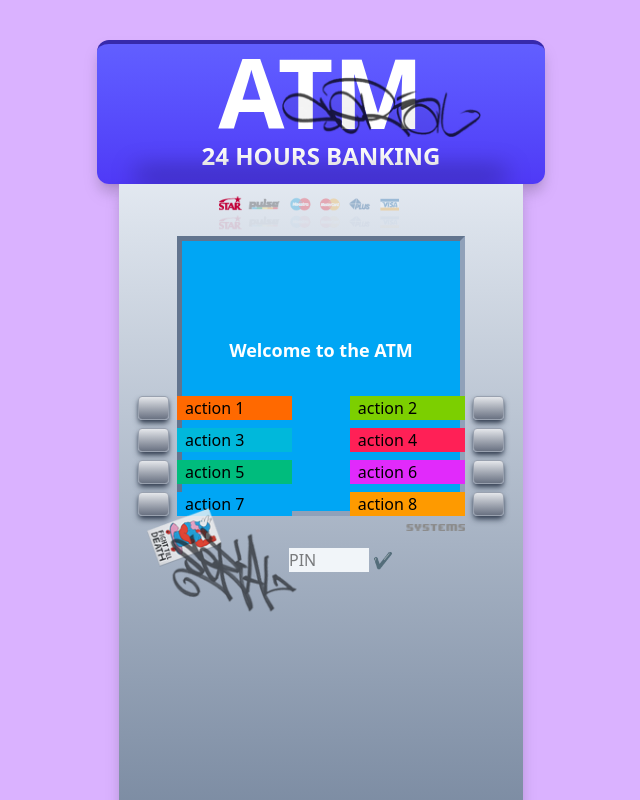
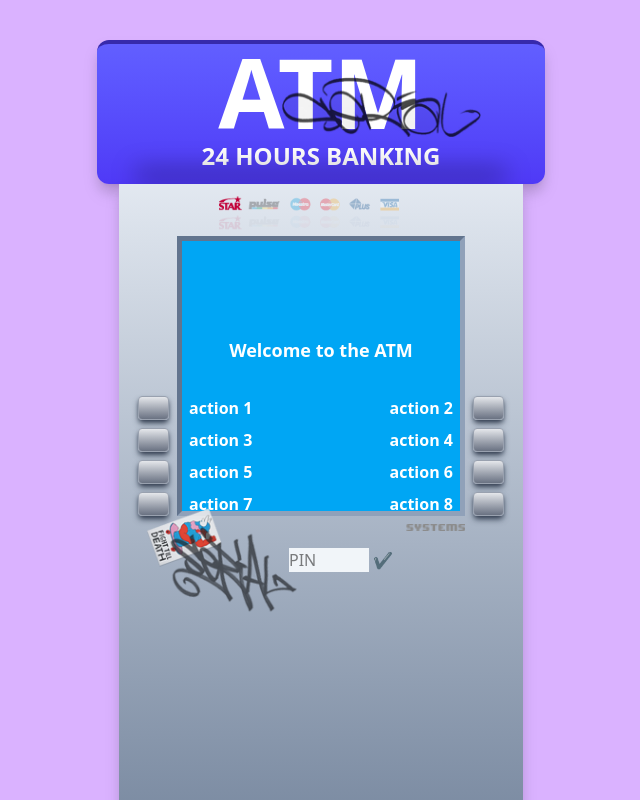
Before and after one commit to AlexisMerlin/atm-demo-app, a Next.js app: page / in a window 1280 px wide. Shown: the whole page, without its empty margins (319-959 px from the left). Built offline with nearby package versions, Linux system fonts and the light colour scheme.

Commit message:
Move labels and buttons to another file

```diff
--- a/src/components/InputPin.tsx
+++ b/src/components/InputPin.tsx
@@ -15,7 +15,9 @@ export default function InputPin() {
       dispatch(setScreenMessage(clientState.error));
     }
     if (clientState.currentClient) {
-      dispatch(setScreenMessage(`Hi ${clientState.currentClient.name}! Please select a choice...`));
+      dispatch(
+        setScreenMessage(`Hi ${clientState.currentClient.name}! Please select a choice...`),
+      );
     }
   }, [clientState, dispatch]);
 
--- a/src/components/ScreenComponents/AtmButtonLabel.tsx
+++ b/src/components/ScreenComponents/AtmButtonLabel.tsx
@@ -1,3 +1,3 @@
-export default function AtmButtonLabel({ text, position }: { text: string; position: string }) {
-  return <div className={`${position} truncate px-2`}>{text}</div>;
+export default function AtmButtonLabel({ text, position }: { text?: string; position: string }) {
+  return <div className={`${position} truncate px-3 font-semibold text-white align-text-top`}>{text}</div>;
 }
--- /dev/null
+++ b/src/components/ScreenComponents/AtmButtonLayout.tsx
@@ -0,0 +1,16 @@
+import AtmButton from "./AtmButton";
+
+export default function AtmButtonLayout() {
+  return (
+    <>
+      <AtmButton location='col-start-1 col-end-2 row-start-6 row-end-7 justify-end' />
+      <AtmButton location='col-start-5 col-end-6 row-start-6 row-end-7' />
+      <AtmButton location='col-start-1 col-end-2 row-start-7 row-end-8 justify-end' />
+      <AtmButton location='col-start-5 col-end-6 row-start-7 row-end-8' />
+      <AtmButton location='col-start-1 col-end-2 row-start-8 row-end-9 justify-end' />
+      <AtmButton location='col-start-5 col-end-6 row-start-8 row-end-9 ' />
+      <AtmButton location='col-start-1 col-end-2 row-start-9 row-end-10 justify-end' />
+      <AtmButton location='col-start-5 col-end-6 row-start-9 row-end-10' />
+    </>
+  );
+}
--- /dev/null
+++ b/src/components/ScreenComponents/AtmLabelLayout.tsx
@@ -0,0 +1,40 @@
+import AtmButtonLabel from './AtmButtonLabel';
+
+export default function AtmLabelLayout() {
+  return (
+    <>
+      <AtmButtonLabel
+        text='action 1'
+        position='col-start-2 col-end-3 row-start-6 row-end-7 justify-self-start'
+      />
+      <AtmButtonLabel
+        text='action 2'
+        position='col-start-4 col-end-5 row-start-6 row-end-7 justify-self-end'
+      />
+      <AtmButtonLabel
+        text='action 3'
+        position='col-start-2 col-end-3 row-start-7 row-end-8 justify-self-start'
+      />
+      <AtmButtonLabel
+        text='action 4'
+        position='col-start-4 col-end-5 row-start-7 row-end-8 justify-self-end'
+      />
+      <AtmButtonLabel
+        text='action 5'
+        position='col-start-2 col-end-3 row-start-8 row-end-9 justify-self-start'
+      />
+      <AtmButtonLabel
+        text='action 6'
+        position='col-start-4 col-end-5 row-start-8 row-end-9 justify-self-end'
+      />
+      <AtmButtonLabel
+        text='action 7'
+        position='col-start-2 col-end-3 row-start-9 row-end-10 justify-self-start'
+      />
+      <AtmButtonLabel
+        text='action 8'
+        position='col-start-4 col-end-5 row-start-9 row-end-10 justify-self-end'
+      />
+    </>
+  );
+}
--- a/src/components/ScreenComponents/AtmScreenContainer.tsx
+++ b/src/components/ScreenComponents/AtmScreenContainer.tsx
@@ -1,55 +1,15 @@
 import Image from 'next/image';
-import AtmButton from './AtmButton';
-import AtmButtonLabel from './AtmButtonLabel';
 import Screen from './Screen';
+import AtmButtonLayout from './AtmButtonLayout';
+import AtmLabelLayout from './AtmLabelLayout';
 
 export default function AtmScreenContainer() {
   return (
     <div className='relative'>
-      <div className='grid w-full grid-cols-[1fr_2fr_1fr_2fr_1fr] grid-rows-10 gap-y-2'>
+      <div className='grid w-full grid-cols-[1fr_2fr_1fr_2fr_1fr] grid-rows-[1fr_1fr_1fr_1fr_1fr_1fr_1fr_1fr_1fr_1fr] gap-y-2'>
         <Screen position='col-start-2 col-end-5 row-start-1 row-end-10' />
-
-        <AtmButton location='col-start-1 col-end-2 row-start-6 row-end-7 justify-end' />
-        <AtmButton location='col-start-5 col-end-6 row-start-6 row-end-7' />
-        <AtmButton location='col-start-1 col-end-2 row-start-7 row-end-8 justify-end' />
-        <AtmButton location='col-start-5 col-end-6 row-start-7 row-end-8' />
-        <AtmButton location='col-start-1 col-end-2 row-start-8 row-end-9 justify-end' />
-        <AtmButton location='col-start-5 col-end-6 row-start-8 row-end-9 ' />
-        <AtmButton location='col-start-1 col-end-2 row-start-9 row-end-10 justify-end' />
-        <AtmButton location='col-start-5 col-end-6 row-start-9 row-end-10' />
-
-        <AtmButtonLabel
-          text='action 1'
-          position='col-start-2 col-end-3 row-start-6 row-end-7 bg-orange-500'
-        />
-        <AtmButtonLabel
-          text='action 2'
-          position='col-start-4 col-end-5 row-start-6 row-end-7 bg-lime-500'
-        />
-        <AtmButtonLabel
-          text='action 3'
-          position='col-start-2 col-end-3 row-start-7 row-end-8 bg-cyan-500'
-        />
-        <AtmButtonLabel
-          text='action 4'
-          position='col-start-4 col-end-5 row-start-7 row-end-8 bg-rose-500'
-        />
-        <AtmButtonLabel
-          text='action 5'
-          position='col-start-2 col-end-3 row-start-8 row-end-9 bg-emerald-500'
-        />
-        <AtmButtonLabel
-          text='action 6'
-          position='col-start-4 col-end-5 row-start-8 row-end-9 bg-fuchsia-500'
-        />
-        <AtmButtonLabel
-          text='action 7'
-          position='col-start-2 col-end-3 row-start-9 row-end-10 bg-sky-500'
-        />
-        <AtmButtonLabel
-          text='action 8'
-          position='col-start-4 col-end-5 row-start-9 row-end-10 bg-amber-500'
-        />
+        <AtmButtonLayout />
+        <AtmLabelLayout />
         <Image
           src='/systems.png'
           alt='Systems logo'
--- a/src/components/ScreenComponents/Screen.tsx
+++ b/src/components/ScreenComponents/Screen.tsx
@@ -10,7 +10,7 @@ export default function Screen({ position }: { position: string }) {
       className={`${position} flex flex-col items-center border-5 border-s-slate-500 border-e-slate-400 border-t-slate-500 border-b-slate-400 bg-sky-500`}
     >
       <div className='flex h-1/2 w-6/7 flex-col items-center justify-end pb-3'>
-        <h3 className='text-center text-lg font-semibold text-white'>{message}</h3>
+        <p className='text-center text-lg font-semibold text-white'>{message}</p>
       </div>
     </div>
   );
```
